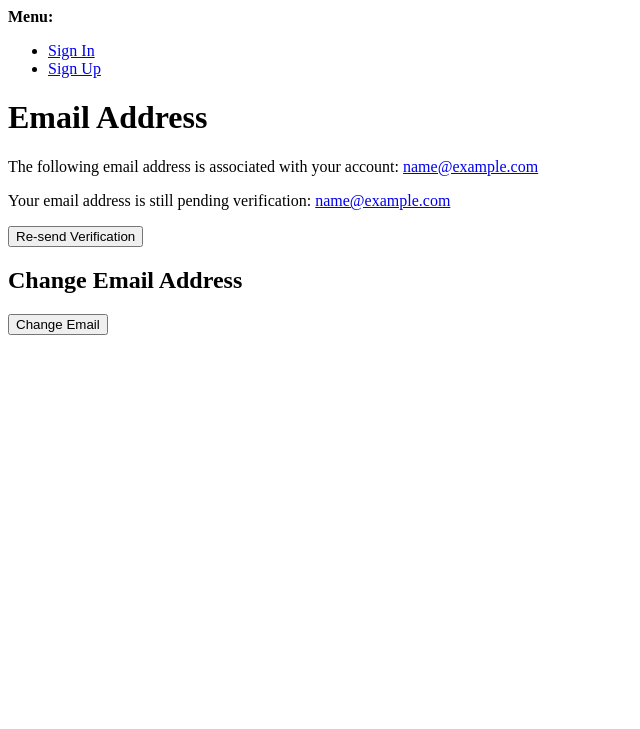
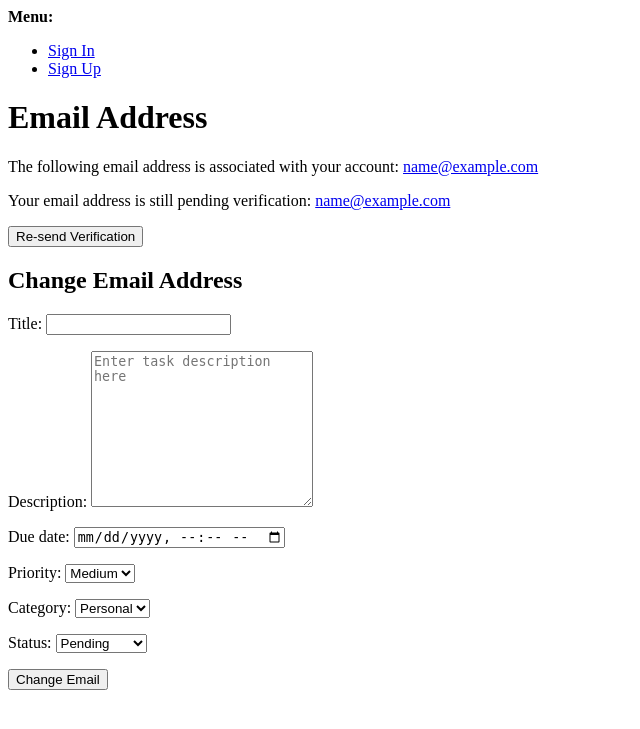
Before and after one commit to oscar-sabet/hackathon-todo, a Django app: template templates/account/email_change.html in a window 1280 px wide. Shown: the top 729 px of the page, without its empty margins (0-640 px from the left). Run offline with Django 4.2, Linux system fonts and the light colour scheme; tables that the repository leaves empty hold one stand-in row (values such as "Sample post"); the template is opened without the code that fills it: values that come from a table or form of the project are taken from there, most other values are stand-ins (such as "Sample title", 1, 10 or a date in 2020).

Commit message:
add functionality to task list page by adding form and urls

```diff
--- /dev/null
+++ b/tasks/forms.py
@@ -0,0 +1,27 @@
+from django import forms
+from .models import Task
+from django.contrib.auth.models import User
+from django.contrib.auth.forms import UserCreationForm
+
+
+class TaskForm(forms.ModelForm):
+    class Meta:
+        model = Task
+        fields = [
+            "title",
+            "description",
+            "due_date",
+            "priority",
+            "category",
+            "status"
+            ]
+        exclude = ["user", "created", "completed_date"]
+        widgets = {
+            "due_date": forms.DateTimeInput(attrs={"type": "datetime-local"}),
+            "description": forms.Textarea(
+                attrs={
+                    "cols": 25,
+                    "placeholder": "Enter task description here",
+                }
+            ),
+        }
--- a/tasks/urls.py
+++ b/tasks/urls.py
@@ -2,9 +2,13 @@ from django.urls import path
 from . import views
 
 urlpatterns = [
-    # path('', views.index, name='index'),
-    path('tasks', views.task_list, name='task_list'),
+    path("task_list/", views.task_list, name="task_list"),
+    path("add_task/", views.add_task, name="add_task"),
+    path("board/", views.board, name="board"),
     path("delete_task/<int:task_id>/", views.delete_task, name="delete_task"),
-    path("board/", views.board, name="board"),
-
+    path(
+        "mark_completed/<int:task_id>/",
+        views.mark_completed,
+        name="mark_completed",
+    ),
 ]
--- a/tasks/views.py
+++ b/tasks/views.py
@@ -2,12 +2,14 @@ from django.shortcuts import render, redirect
 from django.http import HttpResponse
 from .models import Task
 from django.contrib.auth.decorators import login_required
+from .forms import TaskForm
 
 
 # Display the list of tasks
 def task_list(request):
     tasks = Task.objects.all()
-    return render(request, 'task_list.html', {'tasks': tasks})
+    form = TaskForm()
+    return render(request, 'tasks/task_list.html', {'form': form, 'tasks': tasks})
 
 # Add a new task
 def add_task(request):
--- a/todo/settings.py
+++ b/todo/settings.py
@@ -76,7 +76,7 @@ ROOT_URLCONF = 'todo.urls'
 TEMPLATES = [
     {
         'BACKEND': 'django.template.backends.django.DjangoTemplates',
-        'DIRS': [],
+        'DIRS': [BASE_DIR / 'templates'],
         'APP_DIRS': True,
         'OPTIONS': {
             'context_processors': [
```
Also changed, not shown: tasks/templates/tasks/task_list.html (+8 -8 lines), templates/base.html (+13 -9 lines).
